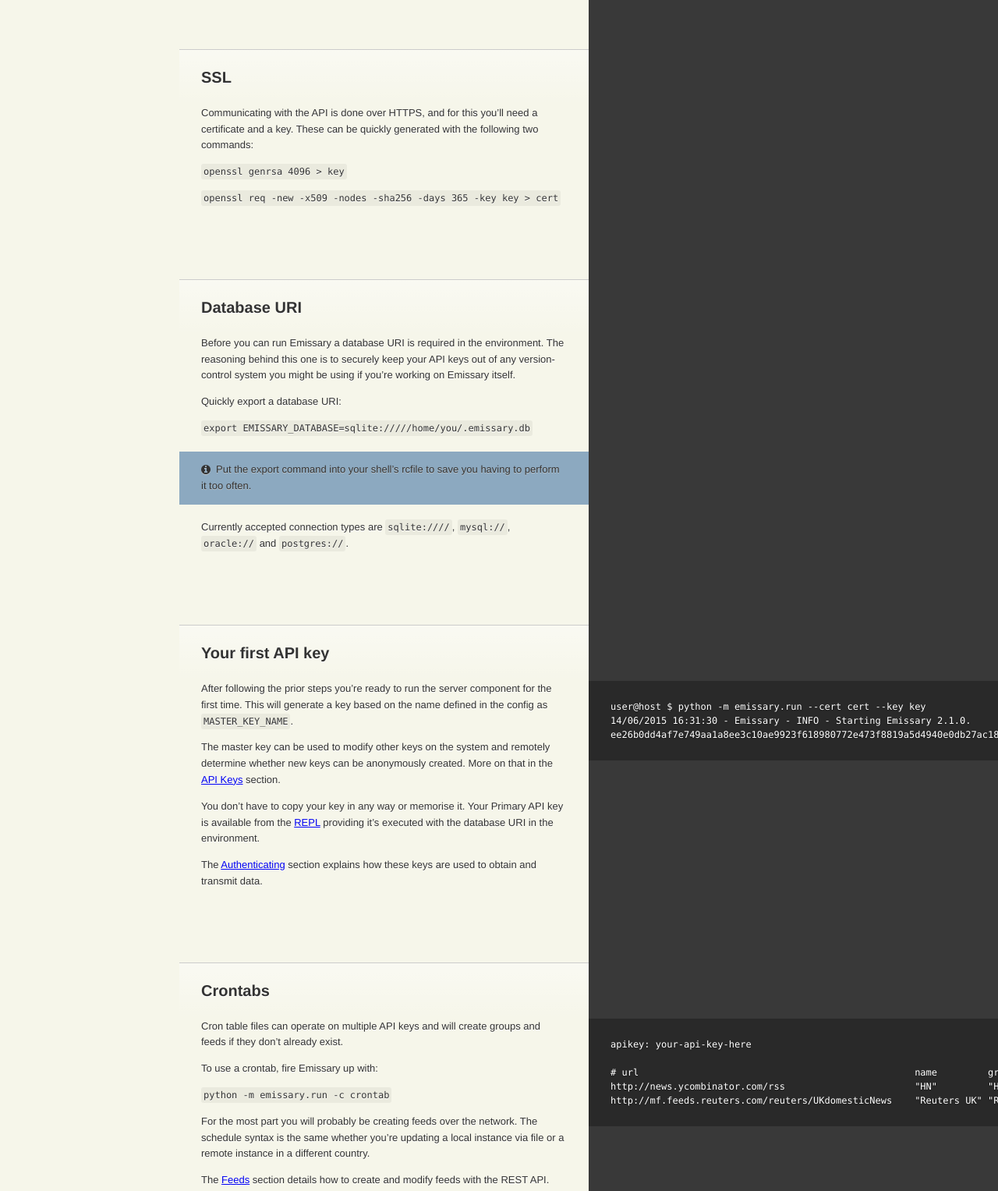
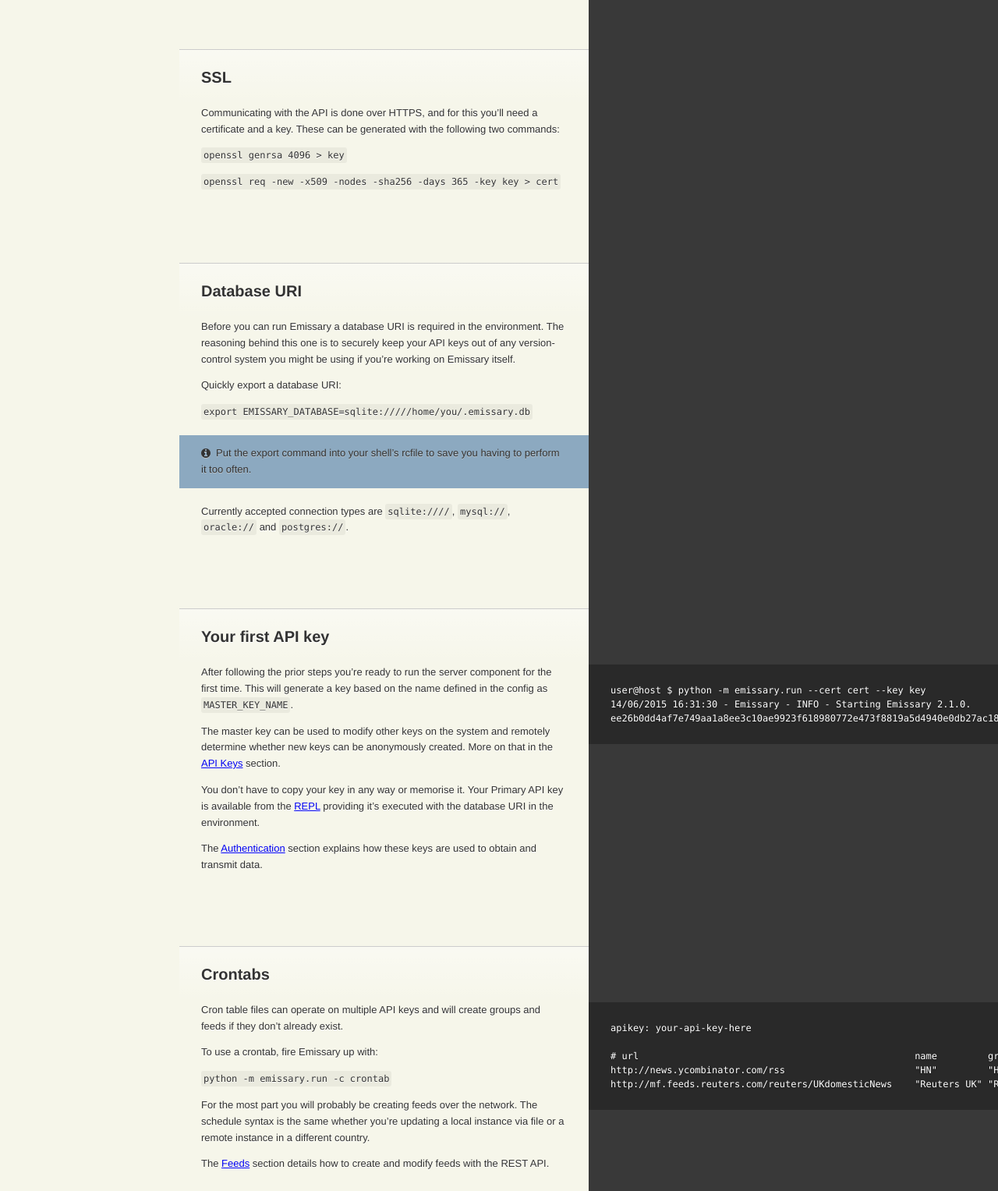
Before and after one commit to LukeB42/Emissary, a plain HTML site: page index.html in a window 1280 px wide. Shown: the part 860-2387 px from the top of the page at 78% size. Drawn offline with nearby package versions, Linux system fonts and the light colour scheme; files whose address does not match are found by name.

Commit message:
Minor edits

```diff
--- a/index.html
+++ b/index.html
@@ -89,7 +89,7 @@ for browsing at your leisure.</p>
 <h2 id="ssl">SSL</h2>
 
 <p>Communicating with the API is done over HTTPS, and for this you&rsquo;ll need a certificate and a key.
-These can be quickly generated with the following two commands:</p>
+These can be generated with the following two commands:</p>
 
 <p><code>openssl genrsa 4096 &gt; key</code></p>
 
@@ -124,7 +124,7 @@ This will generate a key based on the name defined in the config as <code>MASTER
 <p>You don&rsquo;t have to copy your key in any way or memorise it. Your Primary API key is available from the <a href="#repl">REPL</a> providing it&rsquo;s executed
 with the database URI in the environment.</p>
 
-<p>The <a href="#authenticating">Authenticating</a> section explains how these keys are used to obtain and transmit data.</p>
+<p>The <a href="#authentication">Authentication</a> section explains how these keys are used to obtain and transmit data.</p>
 
 <h2 id="crontabs">Crontabs</h2>
 
@@ -283,7 +283,7 @@ This facilitates rapid development of post-receive components.</p>
 </tr>
 </tbody></table>
 
-<h1 id="authenticating">Authenticating</h1>
+<h1 id="Authentication">Authentication</h1>
 <pre class="highlight shell"><code><span class="c"># Header control with curl</span>
 curl <span class="s2">"https://localhost:6362/v1/feeds"</span> <span class="se">\</span>
   -kH <span class="s2">"Authorization: Basic your-api-key-here"</span>
```
